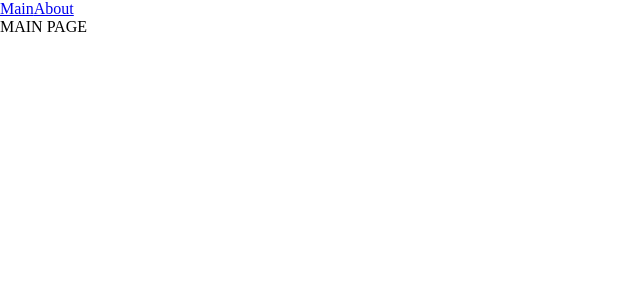
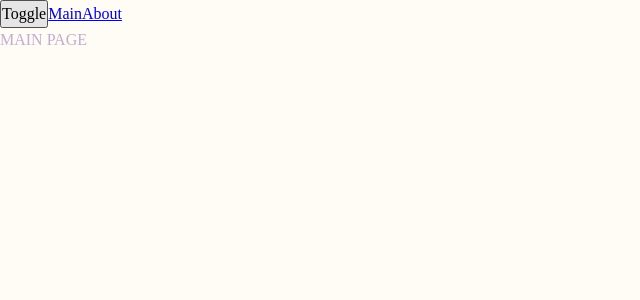
Before and after one commit to thesaddest/production-x, a React app: page / in a window 1280 px wide. Shown: the top 300 px of the page, without its empty margins (0-640 px from the left). Built offline with nearby package versions, Linux system fonts and the light colour scheme.

Commit message:
add: styles init, theme logic

```diff
--- a/package.json
+++ b/package.json
@@ -20,6 +20,7 @@
     "css-loader": "^6.7.3",
     "html-webpack-plugin": "^5.5.0",
     "mini-css-extract-plugin": "^2.7.2",
+    "prettier": "^2.8.3",
     "sass": "^1.57.1",
     "sass-loader": "^13.2.0",
     "style-loader": "^3.3.1",
--- a/src/App.tsx
+++ b/src/App.tsx
@@ -1,18 +1,22 @@
-import "./index.scss";
+import "./styles/index.scss";
 import { Link, Route, Routes } from "react-router-dom";
 import MainPage from "./pages/main/MainPage";
 import { AboutPageAsync } from "./pages/about/AboutPage.async";
 import { Suspense } from "react";
+import { useTheme } from "./theme/useTheme";
 
 const App = () => {
+    const { theme, toggleTheme } = useTheme();
+
     return (
-        <div>
+        <div className={`app ${theme}`}>
+            <button onClick={toggleTheme}>Toggle</button>
             <Link to={"/"}>Main</Link>
             <Link to={"/about"}>About</Link>
             <Suspense fallback={<div>Loading...</div>}>
                 <Routes>
-                        <Route path={"/about"} element={<AboutPageAsync />}/>
-                    <Route path={"/"} element={<MainPage />}/>
+                    <Route path={"/about"} element={<AboutPageAsync />} />
+                    <Route path={"/"} element={<MainPage />} />
                 </Routes>
             </Suspense>
         </div>
--- a/src/index.tsx
+++ b/src/index.tsx
@@ -1,10 +1,13 @@
 import { render } from "react-dom";
 import App from "./App";
 import { BrowserRouter } from "react-router-dom";
+import ThemeProvider from "./theme/ThemeProvider";
 
 render(
     <BrowserRouter>
-        <App />
+        <ThemeProvider>
+            <App />
+        </ThemeProvider>
     </BrowserRouter>
     , document.getElementById("root")
 )
--- /dev/null
+++ b/src/styles/index.scss
@@ -0,0 +1,13 @@
+@import "variables/global";
+@import "reset";
+@import "themes/dark";
+@import "themes/light";
+
+.app {
+  font: var(--font-m);
+
+  background: var(--bg-color);
+  color: var(--primary-color);
+
+  min-height: 100vh;
+}
--- a/src/index.scss
+++ b/src/styles/reset.scss
@@ -4,6 +4,7 @@
   box-sizing: border-box;
 }
 
-.app {
-  font-size: 30px;
+input,button,textarea,select {
+  margin: 0;
+  font: inherit;
 }
--- /dev/null
+++ b/src/styles/themes/dark.scss
@@ -0,0 +1,7 @@
+.app.dark {
+  --bg-color: #1C0C5B;
+
+  --primary-color: #916BBF;
+  --secondary-color: #3D2C8D;
+  --tertiary-color: #C996CC;
+}
--- /dev/null
+++ b/src/styles/themes/light.scss
@@ -0,0 +1,7 @@
+.app.light {
+  --bg-color: #FFFBF5;
+
+  --primary-color: #C3ACD0;
+  --secondary-color: #674188;
+  --tertiary-color: #FFFBF5;
+}
--- /dev/null
+++ b/src/styles/variables/global.scss
@@ -0,0 +1,12 @@
+:root {
+  --font-family-main: Montserrat, "Times New Roman", Serif;
+
+  --font-size-m: 16px;
+  --font-line-m: 24px;
+  --font-m: var(--font-size-m) / var(--font-line-m) var(--font-family-main);
+
+  --font-size-l: 24px;
+  --font-line-l: 32px;
+  --font-l: var(--font-size-l) / var(--font-line-l) var(--font-family-main);
+
+}
--- /dev/null
+++ b/src/theme/ThemeContext.tsx
@@ -0,0 +1,15 @@
+import { createContext } from "react";
+
+export enum Theme {
+    LIGHT = "light",
+    DARK = "dark",
+}
+
+export interface ThemeContextProps {
+    theme?: Theme;
+    setTheme?: (theme: Theme) => void;
+}
+
+export const ThemeContext = createContext<ThemeContextProps>({});
+
+export const LOCAL_STORAGE_THEME_KEY = "theme";
--- /dev/null
+++ b/src/theme/ThemeProvider.tsx
@@ -0,0 +1,23 @@
+import { FC, useMemo, useState } from "react";
+
+import { LOCAL_STORAGE_THEME_KEY, Theme, ThemeContext } from "./ThemeContext";
+
+const DEFAULT_THEME = localStorage.getItem(LOCAL_STORAGE_THEME_KEY) as Theme || Theme.LIGHT;
+
+const ThemeProvider: FC = ({children}) => {
+    const [theme, setTheme] = useState<Theme>(DEFAULT_THEME);
+
+
+    const defaultProps = useMemo(() => ({
+        theme: theme,
+        setTheme: setTheme,
+    }), [theme])
+
+    return (
+        <ThemeContext.Provider value={defaultProps}>
+            {children}
+        </ThemeContext.Provider>
+    );
+};
+
+export default ThemeProvider;
--- /dev/null
+++ b/src/theme/useTheme.ts
@@ -0,0 +1,21 @@
+import { LOCAL_STORAGE_THEME_KEY, Theme, ThemeContext } from "./ThemeContext";
+import { useContext } from "react";
+
+interface UseThemeResult {
+    toggleTheme: () => void;
+    theme: Theme;
+}
+export function useTheme(): UseThemeResult {
+    const { theme, setTheme } = useContext(ThemeContext);
+
+    const toggleTheme = () => {
+        const newTheme = theme === Theme.DARK ? Theme.LIGHT : Theme.DARK;
+        setTheme(newTheme);
+        localStorage.setItem(LOCAL_STORAGE_THEME_KEY, newTheme);
+    };
+
+    return {
+        theme,
+        toggleTheme,
+    };
+}
```
Also changed, not shown: 2 other files (tests, documents, lock files or other folders).
